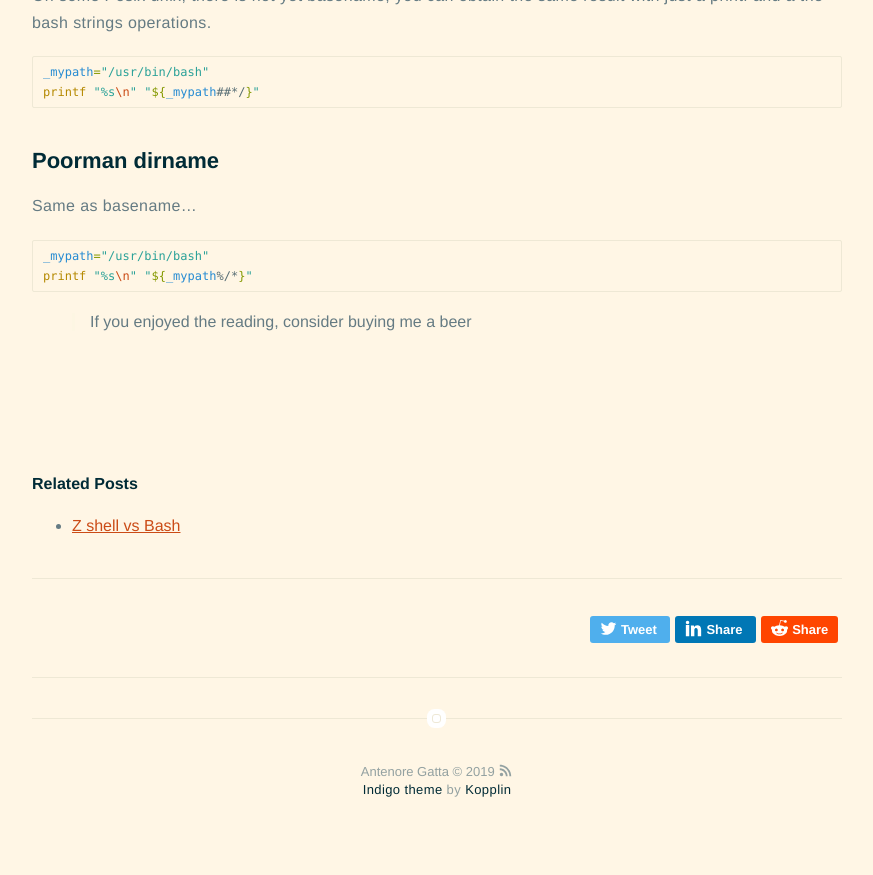
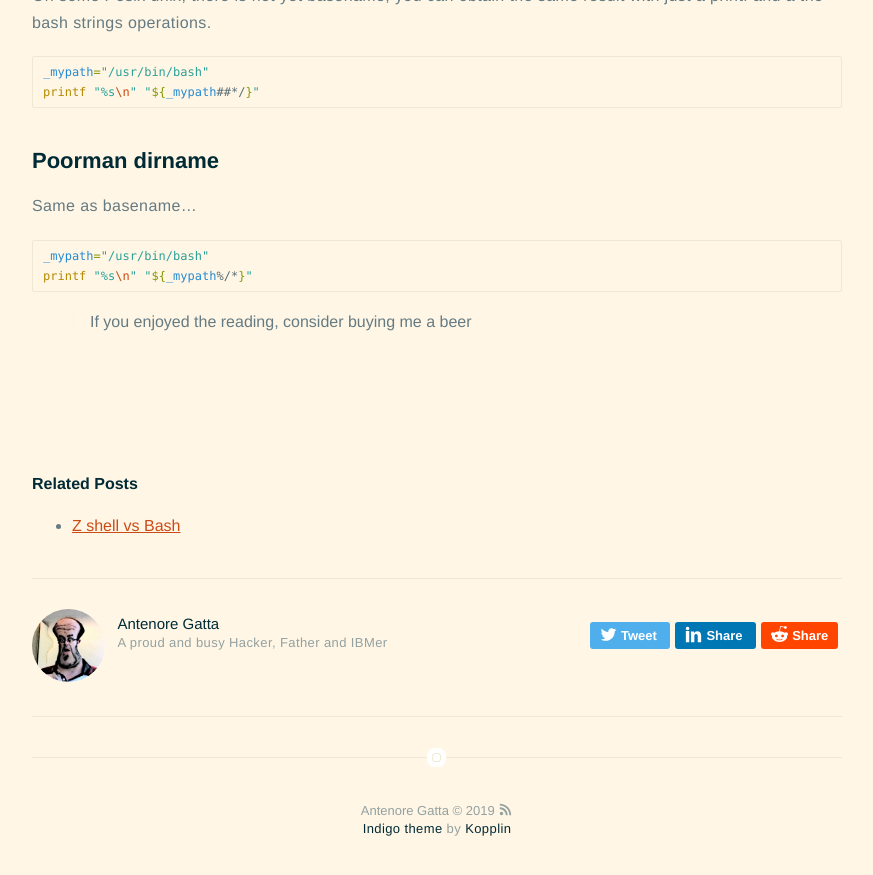
Before and after one commit to antenore/antenore.simbiosi.org, a Jekyll site: the page built from _posts/2018-06-16-shell-tidbits.markdown, in a window 1280 px wide and 900 px high, scrolled down 2787 px. Shown: the top 875 px of the window, without its empty margins (203-1076 px from the left). Built offline with Jekyll 4.4.1, drawn with Linux system fonts in a browser that asks for light colours; a script that is not in the unit is left out.

Commit message:
Fixing config

```diff
--- a/_config.yml
+++ b/_config.yml
@@ -55,18 +55,16 @@ reddit: antenore
 email: antenore@simbiosi.org
 
 authors:
-    johndoe:
-        name: John Doe
-        bio: A Man who travels the world eating noodles
-        external-image: false
-        picture: assets/images/profile.jpg
-        twitter: johndoe
-    jamesfoster:
-        name: James Foster
-        bio: A Man who develops software with coffee
-        external-image: false
-        picture: assets/images/james.jpg
-        twitter: jamesfoster
+  antenore:
+    name: Antenore Gatta
+    bio: A proud and busy Hacker, Father and IBMer
+    external-image: false
+    picture: assets/images/Antenore_Gatta_profile.jpg
+    twitter: agatta
+    github: antenore
+    gitlab: antenore
+    reddit: antenore
+    email: antenore@simbiosi.org
 
 # do you want a larger site? change the option below
 # options: [normal, large] | default: normal
```
